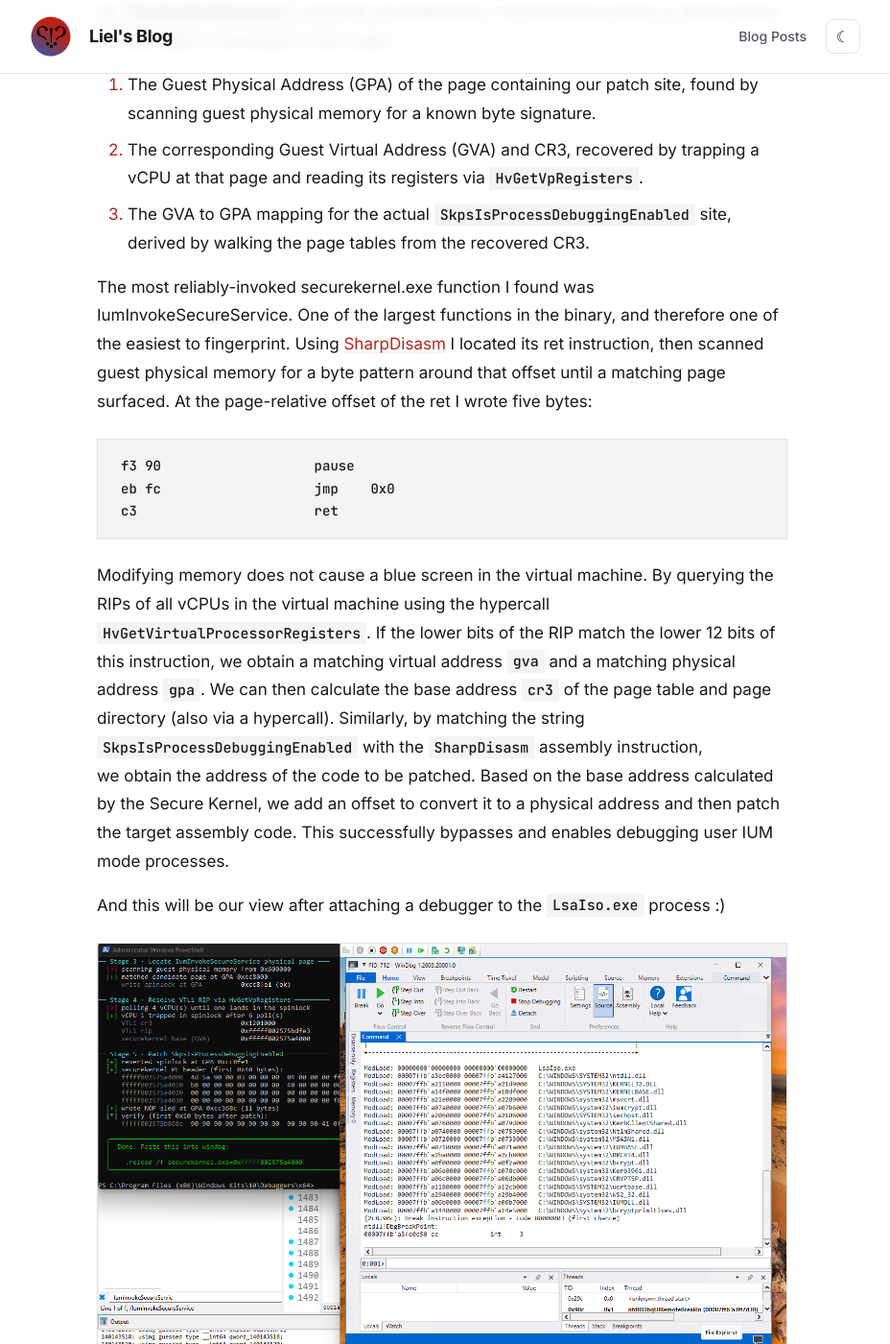
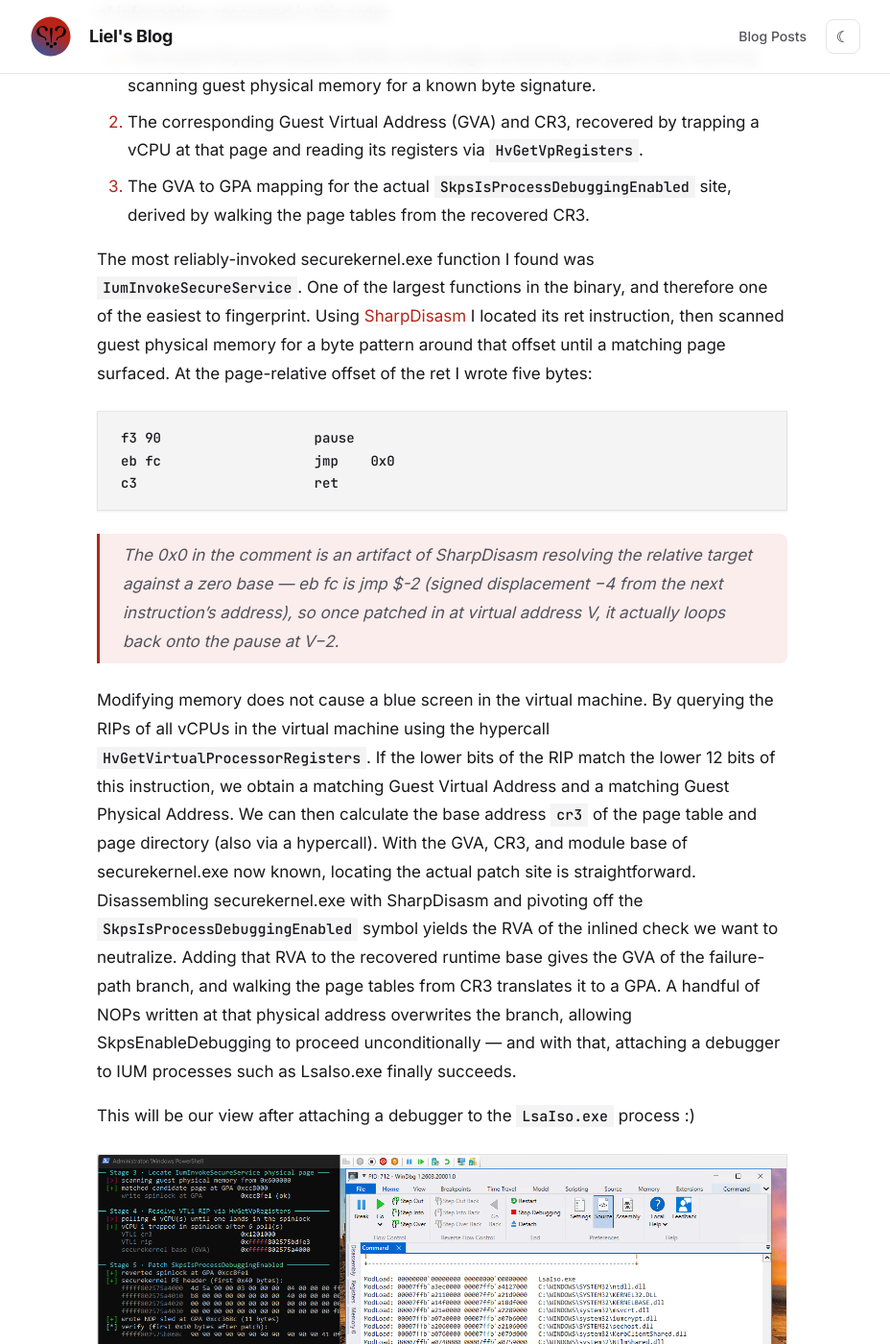
Before and after one commit to ReverseWarrior/ReverseWarrior.github.io, a Jekyll site: the page built from _posts/2026-05-06-Virtualization-Based-Security.md, in a window 1280 px wide and 1400 px high, scrolled down 15482 px. Shown: the whole window at 96% size, without its empty margins (179-1107 px from the left). Built offline with Jekyll 4.4.1, drawn with Linux system fonts in a browser that asks for light colours; some of the changed text lies outside the part shown.

````diff
--- a/_config.yml
+++ b/_config.yml
@@ -28,6 +28,9 @@ socials:
   - platform: linkedin
     name: LinkedIn
     url: https://linkedin.com/in/lielh
+  - platform: rss
+    name: RSS
+    url: /feed.xml
 
 plugins:
   - jekyll-feed
--- a/_posts/2026-05-06-Virtualization-Based-Security.md
+++ b/_posts/2026-05-06-Virtualization-Based-Security.md
@@ -164,7 +163,7 @@ loc_343DB2:                             ; CODE XREF: sub_343D90+1D↑j
 sub_343D90      endp
 ```
 ### The Secure Call Handler
-The secure call handler will, first, extract `VirtualProcessor + 0x3c0`, which seems to be a structure, and then will extract from what seems to be _another_ structure at offset `0x14`. The reason for the indirection is that, when we transition to a new VTL, the virtual processor doesn't just record a new VTL number — it begins executing _in the context of_ that VTL: a different VMCS, a different SLAT view, a different saved register file. VTLs are execution contexts, not labels on memory. Hyper-V tracks this "current VTL" state per-VP, and in this build the active VTL substructure is reachable at `VP + 0x3c0` — a pointer into the per-VP `VtlArray` that always aims at whichever element is currently in effect. The `VtlNumber` field at offset `0x14` inside that substructure tells you which VTL it represents; for `VP + 0x3c0` specifically, that's by definition the VTL the processor is currently in. For this one IDA's decompiler got messed up so I edited the pseudocode on my own.
+The secure call handler will, first, extract `VirtualProcessor + 0x3c0`, which seems to be a structure, and then will extract from what seems to be _another_ structure at offset `0x14`. The reason for the indirection is that, when we transition to a new VTL, the virtual processor doesn't just record a new VTL number — it begins executing _in the context of_ that VTL: a different VMCS, a different SLAT view, a different saved register file. VTLs are execution contexts. Hyper-V tracks this "current VTL" state per-VP, and in this build the active VTL substructure is reachable at `VP + 0x3c0` — a pointer into the per-VP `VtlArray` that always aims at whichever element is currently in effect. The `VtlNumber` field at offset `0x14` inside that substructure tells you which VTL it represents; for `VP + 0x3c0` specifically, that's by definition the VTL the processor is currently in. For this one IDA's decompiler got messed up so I edited the pseudocode on my own.
 ```
 void __usercall SecureCallHandler(
     _VIRTUAL_PROCESSOR *VirtualProcessor,
@@ -293,13 +292,13 @@ void __fastcall TransitionToNewVtl(__int64 Self, _VTL_PRIVATE_DATA *PrivateVtlDa
 ```
 
 ### Isolated User Mode
-Now that we've grasped how we transition from the NT Kernel to the Secure Kernel, we'll focus on the user mode side of the Secure Kernel. In Isolated User Mode (IUM), processes interact with the NT Kernel through system calls. Common IUM processes include `LsaIso.exe` and `vmsp.exe`. Even with kernel-level privileges in the VTL0 domain, it is impossible to manipulate memory in VTL1. This design defends against kernel-level attacks and protects confidential information such as user password hashes and BitLocker encryption keys. The Secure Kernel schedules IUM processes system calls. We have existing documentation of how to debug the Secure Kernel thanks to [Yarden Shafir](https://windows-internals.com/secure-kernel-research-with-livecloudkd/) and [gerhart](https://github.com/gerhart01/LiveCloudKd/tree/master). But what about debugging the processes running inside the Isolated User Mode?
+Now that we've grasped how we transition from the NT Kernel to the Secure Kernel, we'll focus on the user mode side of the Secure Kernel. In Isolated User Mode (IUM), processes interact with the NT Kernel through system calls. Common IUM processes include `LsaIso.exe` and `BioIso.exe`. Even with kernel-level privileges in the VTL0 domain, it is impossible to manipulate memory in VTL1. This design defends against kernel-level attacks and protects confidential information such as user password hashes and BitLocker encryption keys. The Secure Kernel schedules system calls made by IUM processes. We have existing documentation of how to debug the Secure Kernel thanks to [Yarden Shafir](https://windows-internals.com/secure-kernel-research-with-livecloudkd/) and [gerhart](https://github.com/gerhart01/LiveCloudKd/tree/master). But what about debugging the processes running inside Isolated User Mode?
 After launching the WinDbg debugger as Administrator and trying to attach it to the `LsaIso.exe` process I get the following error:
 ![windbg debugging fail](/images/windbg-debug-fail.png)
 So I guess we got some work to do!
 ## Patching the Secure Kernel
 
-Using the latest version of [LiveCloudKd](https://github.com/gerhart01/Hyper-V-Tools/tree/main/HvlibPowershell), I found a method to debug isolated user-mode processes within a virtual machine in a nested virtualization mode. The principle lies in the fact that the Virtual Secure Mode in the virtual machine partition isolates cross-VTL memory access permissions. For the virtual machine's parent partition, kernel-mode hypercalls or the `winhv.sys` driver API can still be used to directly manipulate the virtual machine's linear physical memory. `LiveCloudKd` provides a signed driver, `hvmm.sys`, which enables these operations through application-layer APIs. Even if this protected physical memory is allocated to VTL1 within the virtual machine, it can still be accessed from the parent partition using physical addresses. To debug user IUM mode processes, the `SkpsIsProcessDebuggingEnabled` function in the `securekernel.exe` needs to be patched. In the new version, this function is inlined in the implementation of the `IumInvokeSecureService` system call. A brief description of its characteristics.
+Using the latest version of [LiveCloudKd](https://github.com/gerhart01/Hyper-V-Tools/tree/main/HvlibPowershell), I found a method to debug isolated user-mode processes within a virtual machine in a nested virtualization mode. The principle lies in the fact that the Virtual Secure Mode in the virtual machine partition isolates cross-VTL memory access permissions. For the virtual machine's parent partition, kernel-mode hypercalls or the `winhv.sys` driver API can still be used to directly manipulate the virtual machine's linear physical memory. `LiveCloudKd` provides a signed driver, `hvmm.sys`, which enables these operations through application-layer APIs. Even if this protected physical memory is allocated to VTL1 within the virtual machine, it can still be accessed from the parent partition using physical addresses. To debug IUM processes, the `SkpsIsProcessDebuggingEnabled` function in the `securekernel.exe` needs to be patched. In the new version, this function is inlined in the implementation of the `IumInvokeSecureService` system call. A brief description of its characteristics.
 `SkpsIsProcessDebuggingEnabled` only gives out the permission to debug processes. The actual state change is done by its sibling, `SkpsEnableDebugging`:
 ![SkpsEnableDebugging](/images/skpsEnableDebugging.png)
 
@@ -310,17 +309,17 @@ The technique pivots on three pieces of information, recovered in this order:
 2. The corresponding Guest Virtual Address (GVA) and CR3, recovered by trapping a vCPU at that page and reading its registers via `HvGetVpRegisters`.
 3. The GVA to GPA mapping for the actual `SkpsIsProcessDebuggingEnabled` site, derived by walking the page tables from the recovered CR3.
 
-The most reliably-invoked securekernel.exe function I found was IumInvokeSecureService. One of the largest functions in the binary, and therefore one of the easiest to fingerprint. Using [SharpDisasm](https://github.com/justinstenning/SharpDisasm) I located its ret instruction, then scanned guest physical memory for a byte pattern around that offset until a matching page surfaced. At the page-relative offset of the ret I wrote five bytes:
+The most reliably-invoked securekernel.exe function I found was `IumInvokeSecureService`. One of the largest functions in the binary, and therefore one of the easiest to fingerprint. Using [SharpDisasm](https://github.com/justinstenning/SharpDisasm) I located its ret instruction, then scanned guest physical memory for a byte pattern around that offset until a matching page surfaced. At the page-relative offset of the ret I wrote five bytes:
 ```
 f3 90                   pause
 eb fc                   jmp    0x0
 c3                      ret
 ```
+> The 0x0 in the comment is an artifact of SharpDisasm resolving the relative target against a zero base — eb fc is jmp $-2 (signed displacement −4 from the next instruction's address), so once patched in at virtual address V, it actually loops back onto the pause at V−2.
 
-Modifying memory does not cause a blue screen in the virtual machine. By querying the RIPs of all vCPUs in the virtual machine using the hypercall `HvGetVirtualProcessorRegisters`. If the lower bits of the RIP match the lower 12 bits of this instruction, we obtain a matching virtual address `gva` and a matching physical address `gpa`. We can then calculate the base address `cr3` of the page table and page directory (also via a hypercall). Similarly, by matching the string `SkpsIsProcessDebuggingEnabled` with the `SharpDisasm` assembly instruction,
-we obtain the address of the code to be patched. Based on the base address calculated by the Secure Kernel, we add an offset to convert it to a physical address and then patch the target assembly code. This successfully bypasses and enables debugging user IUM mode processes.
+Modifying memory does not cause a blue screen in the virtual machine. By querying the RIPs of all vCPUs in the virtual machine using the hypercall `HvGetVirtualProcessorRegisters`. If the lower bits of the RIP match the lower 12 bits of this instruction, we obtain a matching Guest Virtual Address and a matching Guest Physical Address. We can then calculate the base address `cr3` of the page table and page directory (also via a hypercall). With the GVA, CR3, and module base of securekernel.exe now known, locating the actual patch site is straightforward. Disassembling securekernel.exe with SharpDisasm and pivoting off the `SkpsIsProcessDebuggingEnabled` symbol yields the RVA of the inlined check we want to neutralize. Adding that RVA to the recovered runtime base gives the GVA of the failure-path branch, and walking the page tables from CR3 translates it to a GPA. A handful of NOPs written at that physical address overwrites the branch, allowing SkpsEnableDebugging to proceed unconditionally — and with that, attaching a debugger to IUM processes such as LsaIso.exe finally succeeds.
 
-And this will be our view after attaching a debugger to the `LsaIso.exe` process :)
+This will be our view after attaching a debugger to the `LsaIso.exe` process :)
 ![Debugging an IUM process with WinDbg](/images/windbg-debug-success-original.png)
 
 The [IUM-Debugger](https://github.com/ReverseWarrior/IUM-Debugger) is available for public use.
@@ -328,3 +327,22 @@ The [IUM-Debugger](https://github.com/ReverseWarrior/IUM-Debugger) is available
 It's been a fascinating journey and I've packed a lot into this short post. The parts I'm glad made it in: tracing how Secure Calls cross from the NT Kernel into the Secure Kernel, and walking through how to debug processes running in Isolated User Mode.
 
 Thank you so much for reading!
+
+### References
+
+- IUM-Debugger — [https://github.com/ReverseWarrior/IUM-Debugger](https://github.com/ReverseWarrior/IUM-Debugger)
+- IDA 9.2-compatible vmcall handlers table script — [https://github.com/ReverseWarrior/Hypervisors-Scripts](https://github.com/ReverseWarrior/Hypervisors-Scripts)
+
+- Saar Amar, *First Steps in Hyper-V Research* — [https://www.microsoft.com/en-us/msrc/blog/2018/12/first-steps-in-hyper-v-research](https://www.microsoft.com/en-us/msrc/blog/2018/12/first-steps-in-hyper-v-research)
+- Quarkslab, *A Virtual Journey: From Hardware Virtualization to Hyper-V's Virtual Trust Levels* — [https://blog.quarkslab.com/a-virtual-journey-from-hardware-virtualization-to-hyper-vs-virtual-trust-levels.html](https://blog.quarkslab.com/a-virtual-journey-from-hardware-virtualization-to-hyper-vs-virtual-trust-levels.html)
+- Yarden Shafir, *Secure Kernel Research with LiveCloudKd* — [https://windows-internals.com/secure-kernel-research-with-livecloudkd/](https://windows-internals.com/secure-kernel-research-with-livecloudkd/)
+- Hyper-V Top-Level Functional Specification (TLFS) — [https://learn.microsoft.com/en-us/virtualization/hyper-v-on-windows/tlfs/tlfs](https://learn.microsoft.com/en-us/virtualization/hyper-v-on-windows/tlfs/tlfs)
+- `HV_PARTITION_PRIVILEGE_MASK` enum reference — [https://learn.microsoft.com/en-us/virtualization/hyper-v-on-windows/tlfs/datatypes/hv_partition_privilege_mask](https://learn.microsoft.com/en-us/virtualization/hyper-v-on-windows/tlfs/datatypes/hv_partition_privilege_mask)
+- Enabling virtualization-based protection of code integrity (Memory Integrity) — [https://learn.microsoft.com/en-us/windows/security/hardware-security/enable-virtualization-based-protection-of-code-integrity](https://learn.microsoft.com/en-us/windows/security/hardware-security/enable-virtualization-based-protection-of-code-integrity)
+- VBS Enclaves overview — [https://learn.microsoft.com/en-us/windows/win32/trusted-execution/vbs-enclaves](https://learn.microsoft.com/en-us/windows/win32/trusted-execution/vbs-enclaves)
+- LiveCloudKd (gerhart01) — [https://github.com/gerhart01/LiveCloudKd](https://github.com/gerhart01/LiveCloudKd)
+- LiveCloudKd EXDI debugging module — [https://github.com/gerhart01/LiveCloudKd/releases/download/v1.0.20251103/LiveCloudKd.EXDI.debugger.v1.0.20251103.zip](https://github.com/gerhart01/LiveCloudKd/releases/download/v1.0.20251103/LiveCloudKd.EXDI.debugger.v1.0.20251103.zip)
+- HvlibPowershell — [https://github.com/gerhart01/Hyper-V-Tools/tree/main/HvlibPowershell](https://github.com/gerhart01/Hyper-V-Tools/tree/main/HvlibPowershell)
+- `hvext` WinDbg extension (tandasat) — [https://github.com/tandasat/hvext](https://github.com/tandasat/hvext)
+- SimpleVisor `vmx.h` — [https://github.com/ionescu007/SimpleVisor/blob/master/vmx.h](https://github.com/ionescu007/SimpleVisor/blob/master/vmx.h)
+- SharpDisasm — [https://github.com/justinstenning/SharpDisasm](https://github.com/justinstenning/SharpDisasm)
--- a/assets/css/style.css
+++ b/assets/css/style.css
@@ -168,7 +168,7 @@ img, svg { max-width: 100%; }
 }
 
 .site-main {
-  padding-top: var(--space-4);
+  padding-top: calc(var(--header-height) * 0.22);
   padding-bottom: var(--space-9);
   min-height: 70vh;
 }
@@ -1034,13 +1034,13 @@ th {
    Responsive
    ========================================================================= */
 @media (max-width: 720px) {
-  :root { --header-height: 64px; }
+  :root { --header-height: 83px; }
 
   .site-logo { width: 44px; height: 44px; }
 
   body { font-size: var(--text-base); }
 
-  .site-main { padding-top: var(--space-3); padding-bottom: var(--space-7); }
+  .site-main { padding-bottom: var(--space-7); }
 
   .intro { padding: 0; }
   .intro-logo { width: 112px; height: 112px; }
````
Also changed, not shown: other parts of _posts/2026-05-06-Virtualization-Based-Security.md (+3 -4 lines).
